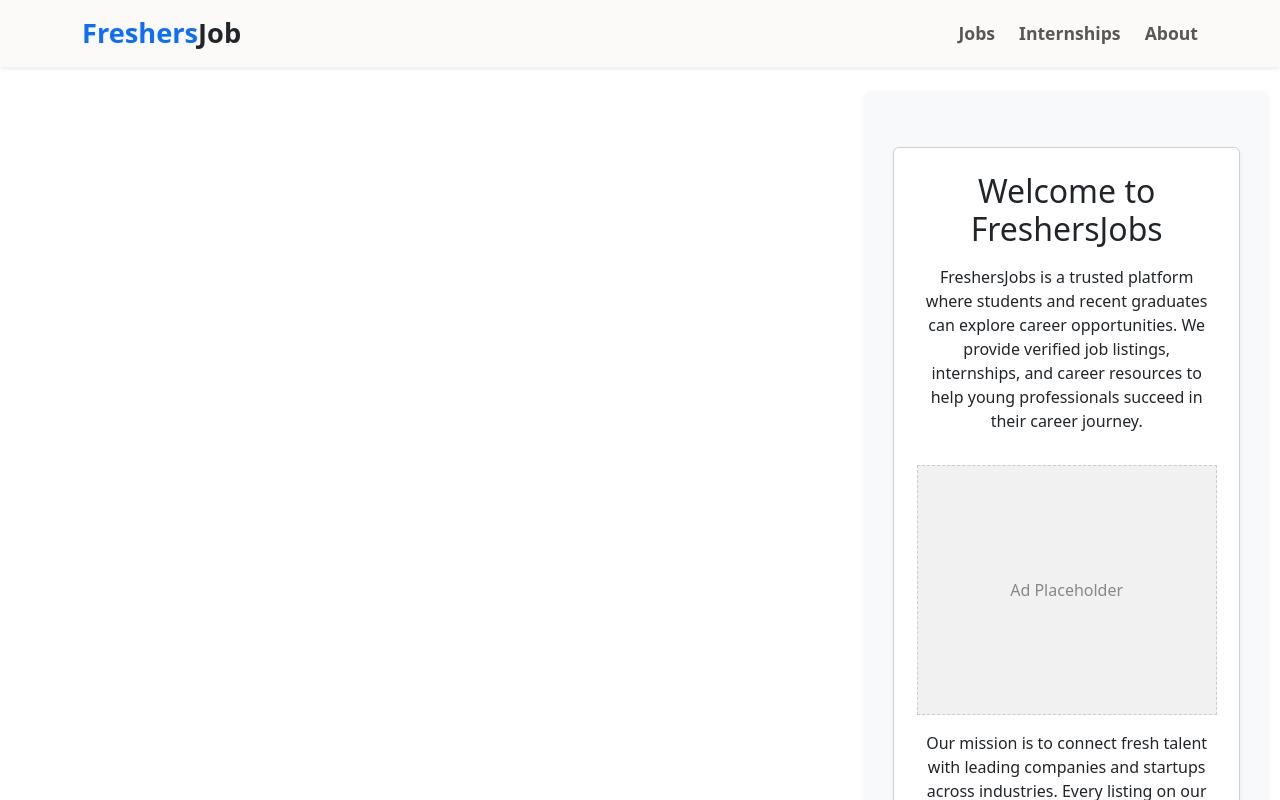
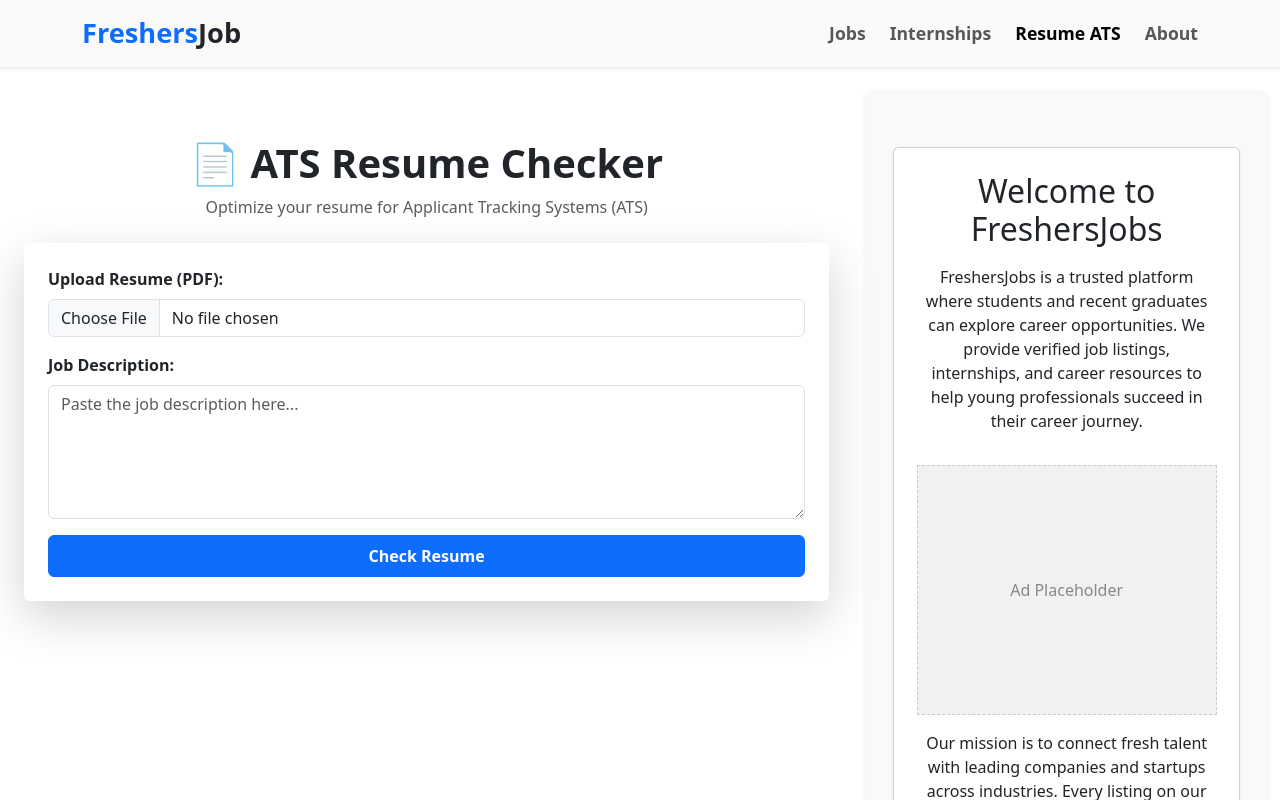
Before and after one commit to Chetu14321/freshersjobs.shop, a React (Create React App) app in the folder client/: page /resume-checker in a window 1280 px wide. Shown: the top 800 px of the page. Built offline with nearby package versions, Linux system fonts and the light colour scheme.

Commit message:
adding new feature ats finder

```diff
--- a/client/src/App.js
+++ b/client/src/App.js
@@ -11,6 +11,7 @@
 import Contact from "./pages/contact";
 import Privacy from "./pages/Privacy";
 import Terms from "./pages/terms";
+import ResumeChecker from "./components/resumeChecker"; // ✅ NEW IMPORT
 
 function App() {
   return (
@@ -32,6 +33,9 @@
               <Route path="/contact" element={<Contact />} />
               <Route path="/privacy" element={<Privacy />} />
               <Route path="/terms" element={<Terms />} />
+
+              {/* ✅ New ATS Resume Checker Page */}
+              <Route path="/resume-checker" element={<ResumeChecker />} />
             </Routes>
           </div>
 
--- a/client/src/components/Navbar.js
+++ b/client/src/components/Navbar.js
@@ -1,5 +1,15 @@
 import { Link, NavLink } from "react-router-dom";
-import { Briefcase, GraduationCap, MapPin, Info, Mail, ShieldCheck, FileText, X } from "lucide-react";
+import {
+  Briefcase,
+  GraduationCap,
+  MapPin,
+  Info,
+  Mail,
+  ShieldCheck,
+  FileText,
+  FileSearch,
+  X,
+} from "lucide-react";
 
 export default function Navbar() {
   // ✅ helper to close offcanvas manually
@@ -49,13 +59,16 @@
               Internships
             </NavLink>
           </li>
-
+          <li className="nav-item">
+            <NavLink className="nav-link fw-semibold" style={{ fontSize: "1.1rem" }} to="/resume-checker">
+              Resume ATS
+            </NavLink>
+          </li>
           <li className="nav-item">
             <NavLink className="nav-link fw-semibold" style={{ fontSize: "1.1rem" }} to="/about">
               About
             </NavLink>
           </li>
-
         </ul>
       </div>
 
@@ -103,14 +116,15 @@
                 <span className="fw-semibold">Internships</span>
               </NavLink>
             </li>
+
             <li className="list-group-item">
               <NavLink
-                to="/locations"
+                to="/resume-checker"
                 onClick={closeOffcanvas}
                 className="d-flex align-items-center gap-2 text-decoration-none text-dark"
               >
-                <MapPin size={18} className="text-danger" />
-                <span className="fw-semibold">Locations</span>
+                <FileSearch size={18} className="text-primary" />
+                <span className="fw-semibold">Resume ATS</span>
               </NavLink>
             </li>
             <li className="list-group-item">
--- /dev/null
+++ b/client/src/components/resumeChecker.js
@@ -0,0 +1,136 @@
+import React, { useState } from "react";
+import axios from "axios";
+import { AlertCircle, Lightbulb } from "lucide-react";
+import "bootstrap/dist/css/bootstrap.min.css";
+
+function ResumeChecker() {
+  const [jobDesc, setJobDesc] = useState("");
+  const [resume, setResume] = useState(null);
+  const [loading, setLoading] = useState(false);
+  const [result, setResult] = useState(null);
+  const [error, setError] = useState("");
+
+  const handleFileChange = (e) => setResume(e.target.files[0]);
+
+  const handleSubmit = async (e) => {
+    e.preventDefault();
+    if (!resume || !jobDesc) return setError("⚠️ Upload resume and enter job description.");
+
+    setError("");
+    setLoading(true);
+    setResult(null);
+
+    try {
+      const formData = new FormData();
+      formData.append("resume", resume);
+      formData.append("jobDesc", jobDesc);
+
+      const response = await axios.post("/api/resume-checker", formData, {
+        headers: { "Content-Type": "multipart/form-data" },
+      });
+
+      setResult(response.data);
+    } catch (err) {
+      setError("❌ Something went wrong!");
+      console.error(err);
+    } finally {
+      setLoading(false);
+    }
+  };
+
+  const getProgressColor = (score) =>
+    score >= 75 ? "bg-success" : score >= 50 ? "bg-warning" : "bg-danger";
+
+  return (
+    <div className="container mt-5">
+      <div className="text-center mb-4">
+        <h2 className="fw-bold display-6">📄 ATS Resume Checker</h2>
+        <p className="text-muted">Optimize your resume for Applicant Tracking Systems (ATS)</p>
+      </div>
+
+      <form onSubmit={handleSubmit} className="card p-4 shadow-lg border-0">
+        <div className="mb-3">
+          <label className="form-label fw-semibold">Upload Resume (PDF):</label>
+          <input type="file" accept="application/pdf" className="form-control" onChange={handleFileChange} />
+        </div>
+
+        <div className="mb-3">
+          <label className="form-label fw-semibold">Job Description:</label>
+          <textarea
+            rows="5"
+            className="form-control"
+            placeholder="Paste the job description here..."
+            value={jobDesc}
+            onChange={(e) => setJobDesc(e.target.value)}
+          />
+        </div>
+
+        <button type="submit" className="btn btn-primary w-100 py-2 fw-bold" disabled={loading}>
+          {loading ? (
+            <>
+              <span className="spinner-border spinner-border-sm me-2"></span>
+              Analyzing Resume...
+            </>
+          ) : (
+            "Check Resume"
+          )}
+        </button>
+      </form>
+
+      {error && <div className="alert alert-danger mt-3">{error}</div>}
+
+      {loading && (
+        <div className="text-center mt-4">
+          <div className="spinner-border text-primary" style={{ width: "3rem", height: "3rem" }}></div>
+          <p className="mt-2 text-muted">Checking your resume...</p>
+        </div>
+      )}
+
+      {result && (
+        <div className="mt-4 card p-4 shadow-lg border-0">
+          <h4 className="fw-bold text-center mb-3">ATS Score</h4>
+          <div className="progress mb-3" style={{ height: "28px" }}>
+            <div
+              className={`progress-bar progress-bar-striped progress-bar-animated fw-bold ${getProgressColor(result.score)}`}
+              style={{ width: `${result.score}%`, boxShadow: "0 0 10px rgba(0,0,0,0.3)" }}
+            >
+              {result.score} / 100
+            </div>
+          </div>
+
+          <h5 className="fw-bold mt-3 d-flex align-items-center gap-2">
+            <AlertCircle className="text-danger" size={20} /> Issues Found
+          </h5>
+          {result.issues.length > 0 ? (
+            <ul className="list-group list-group-flush mb-3">
+              {result.issues.map((issue, i) => (
+                <li key={i} className="list-group-item text-danger">
+                  ❌ {issue}
+                </li>
+              ))}
+            </ul>
+          ) : (
+            <p className="text-success">✅ No major issues found.</p>
+          )}
+
+          <h5 className="fw-bold mt-3 d-flex align-items-center gap-2">
+            <Lightbulb className="text-warning" size={20} /> Suggestions
+          </h5>
+          {result.suggestions.length > 0 ? (
+            <ul className="list-group list-group-flush">
+              {result.suggestions.map((s, i) => (
+                <li key={i} className="list-group-item text-warning">
+                  💡 {s}
+                </li>
+              ))}
+            </ul>
+          ) : (
+            <p className="text-success">🎉 Resume looks optimized!</p>
+          )}
+        </div>
+      )}
+    </div>
+  );
+}
+
+export default ResumeChecker;
```
Also changed, not shown: package.json (+6 -3 lines), 2 other files (tests, documents, lock files or other folders).
